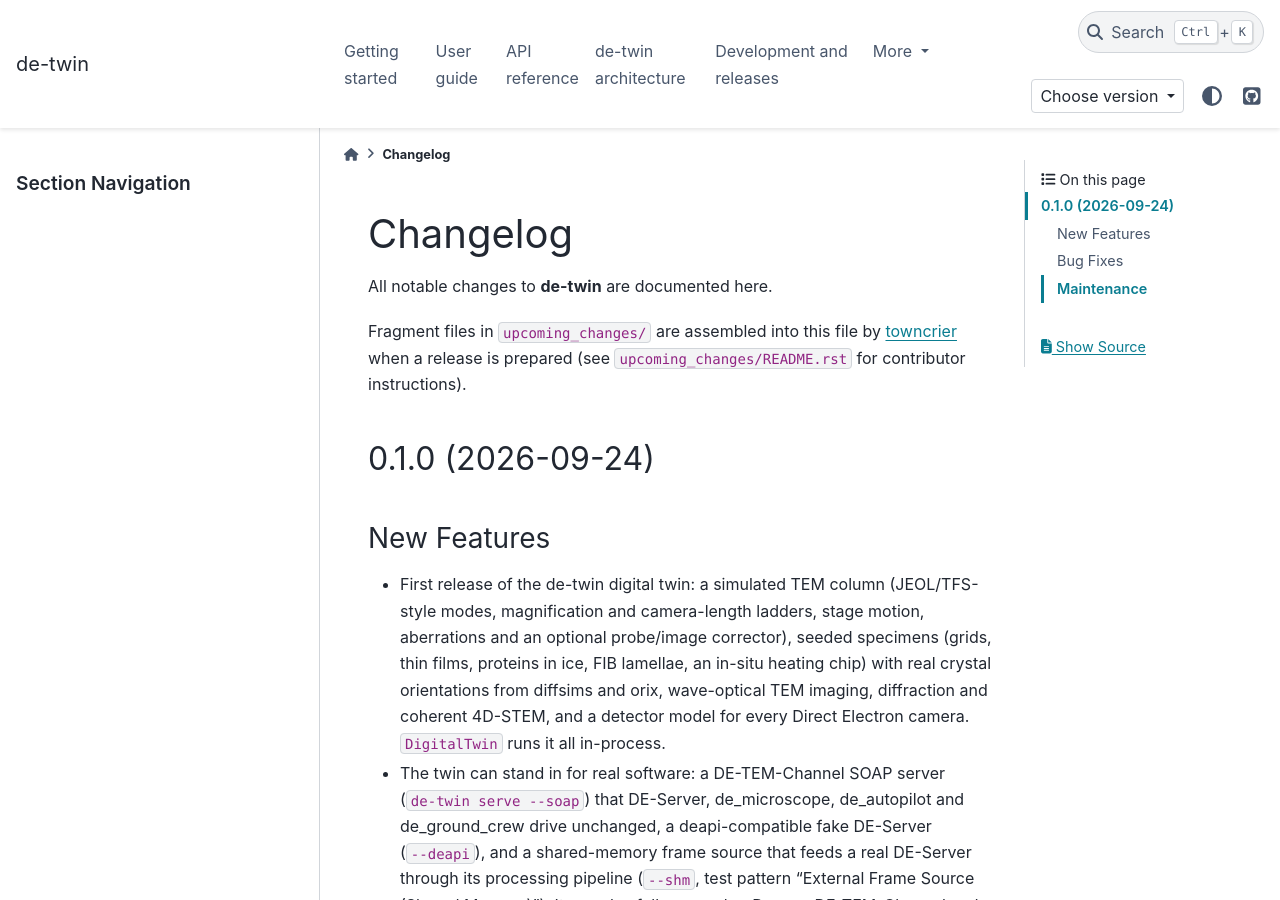
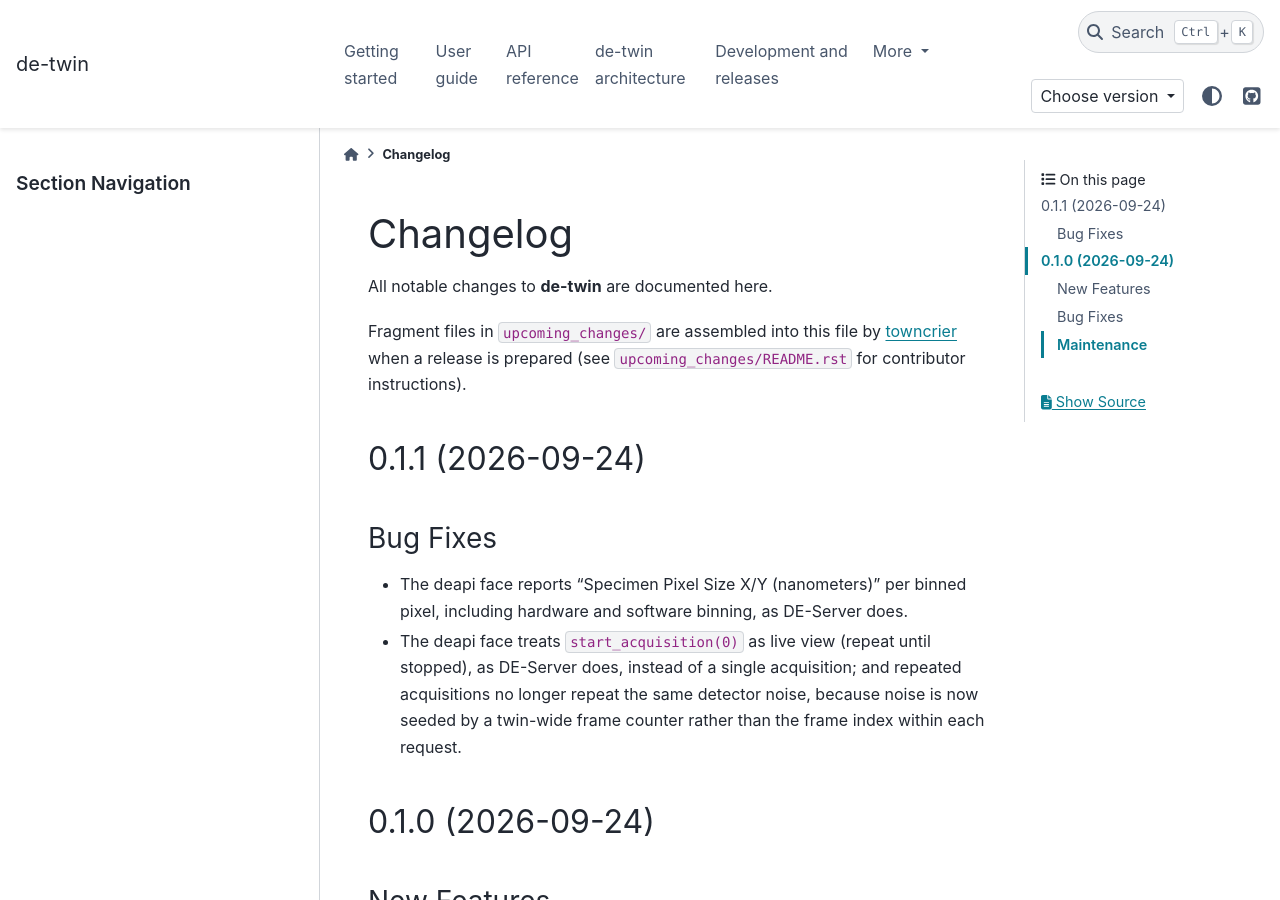
Before and after one commit to CSSFrancis/de-twin, a Sphinx documentation site: the page built from docs/changelog.rst, in a window 1280 px wide and 900 px high. Built offline with Sphinx 7.4.7 and the PyData theme 0.15.4, drawn with Linux system fonts in a browser that asks for light colours; pages that are not in the unit, such as notebooks, are missing from menus.

Commit message:
chore: prepare release v0.1.1

```diff
--- a/CHANGELOG.rst
+++ b/CHANGELOG.rst
@@ -9,6 +9,19 @@ Fragment files in ``upcoming_changes/`` are assembled into this file by
 (see ``upcoming_changes/README.rst`` for contributor instructions).
 
 .. towncrier release notes start
+
+0.1.1 (2026-09-24)
+==================
+
+Bug Fixes
+---------
+
+- The deapi face reports "Specimen Pixel Size X/Y (nanometers)" per binned pixel, including hardware and software binning, as DE-Server does.
+- The deapi face treats ``start_acquisition(0)`` as live view (repeat until stopped), as
+  DE-Server does, instead of a single acquisition; and repeated acquisitions no longer repeat
+  the same detector noise, because noise is now seeded by a twin-wide frame counter rather than
+  the frame index within each request.
+
 
 0.1.0 (2026-09-24)
 ==================
--- a/docs/_root/index.html
+++ b/docs/_root/index.html
@@ -4,12 +4,12 @@
     <meta charset="utf-8" />
     <title>de-twin – redirecting…</title>
     <!-- Redirect to the latest stable docs (dev until the first release). -->
-    <meta http-equiv="refresh" content="0; url=v0.1.0/" />
-    <link rel="canonical" href="v0.1.0/" />
+    <meta http-equiv="refresh" content="0; url=v0.1.1/" />
+    <link rel="canonical" href="v0.1.1/" />
   </head>
   <body>
     <p>
-      Redirecting to <a href="v0.1.0/">v0.1.0 documentation</a>…
+      Redirecting to <a href="v0.1.1/">v0.1.1 documentation</a>…
     </p>
   </body>
 </html>
--- a/docs/_root/switcher.json
+++ b/docs/_root/switcher.json
@@ -5,6 +5,11 @@
     "url": "https://cssfrancis.github.io/de-twin/dev/"
   },
   {
+    "name": "v0.1.1 (stable)",
+    "version": "v0.1.1",
+    "url": "https://cssfrancis.github.io/de-twin/v0.1.1/"
+  },
+  {
     "name": "v0.1.0 (stable)",
     "version": "v0.1.0",
     "url": "https://cssfrancis.github.io/de-twin/v0.1.0/"
--- a/pyproject.toml
+++ b/pyproject.toml
@@ -5,7 +5,7 @@ build-backend = "hatchling.build"
 [project]
 name = "de-twin"
 # Bumped by the "Prepare Release" workflow; the first release is prepared with bump=minor -> 0.1.0.
-version = "0.1.0"
+version = "0.1.1"
 description = "Digital twin of a Direct Electron camera on a TEM: column, specimen, in-situ holder and detector, for developing automated microscope control."
 readme = "README.md"
 license = { text = "MIT" }
--- a/upcoming_changes/+live-view.bugfix.rst
+++ /dev/null
@@ -1,4 +0,0 @@
-The deapi face treats ``start_acquisition(0)`` as live view (repeat until stopped), as
-DE-Server does, instead of a single acquisition; and repeated acquisitions no longer repeat
-the same detector noise, because noise is now seeded by a twin-wide frame counter rather than
-the frame index within each request.
--- a/upcoming_changes/+pixel-size-binning.bugfix.rst
+++ /dev/null
@@ -1 +0,0 @@
-The deapi face reports "Specimen Pixel Size X/Y (nanometers)" per binned pixel, including hardware and software binning, as DE-Server does.
```
